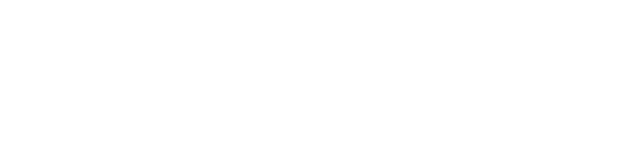
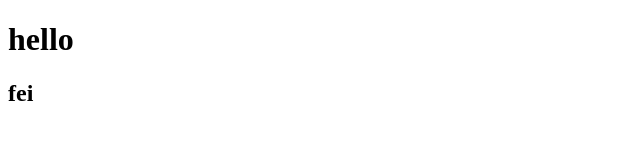
Before and after one commit to faypan2023/demo1213, a plain HTML site: page root/index.html in a window 1280 px wide. Shown: the whole page, without its empty margins (0-640 px from the left). Drawn offline with Linux system fonts and the light colour scheme.

Commit message:
add name

```diff
--- a/root/index.html
+++ b/root/index.html
@@ -5,6 +5,7 @@
     <title>github</title>
 </head>
 <body>
-
+    <h1>hello</h1>
+    <h2>fei</h2>
 </body>
 </html>
```
